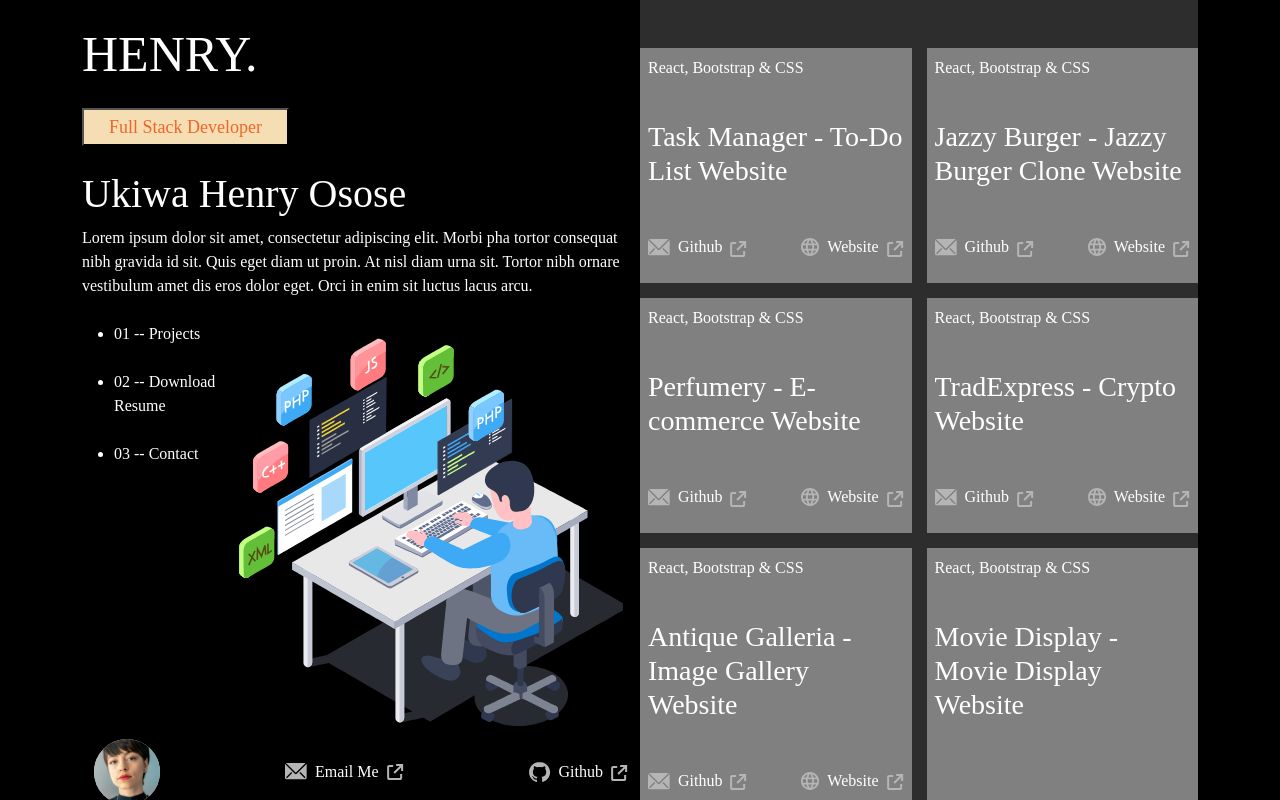
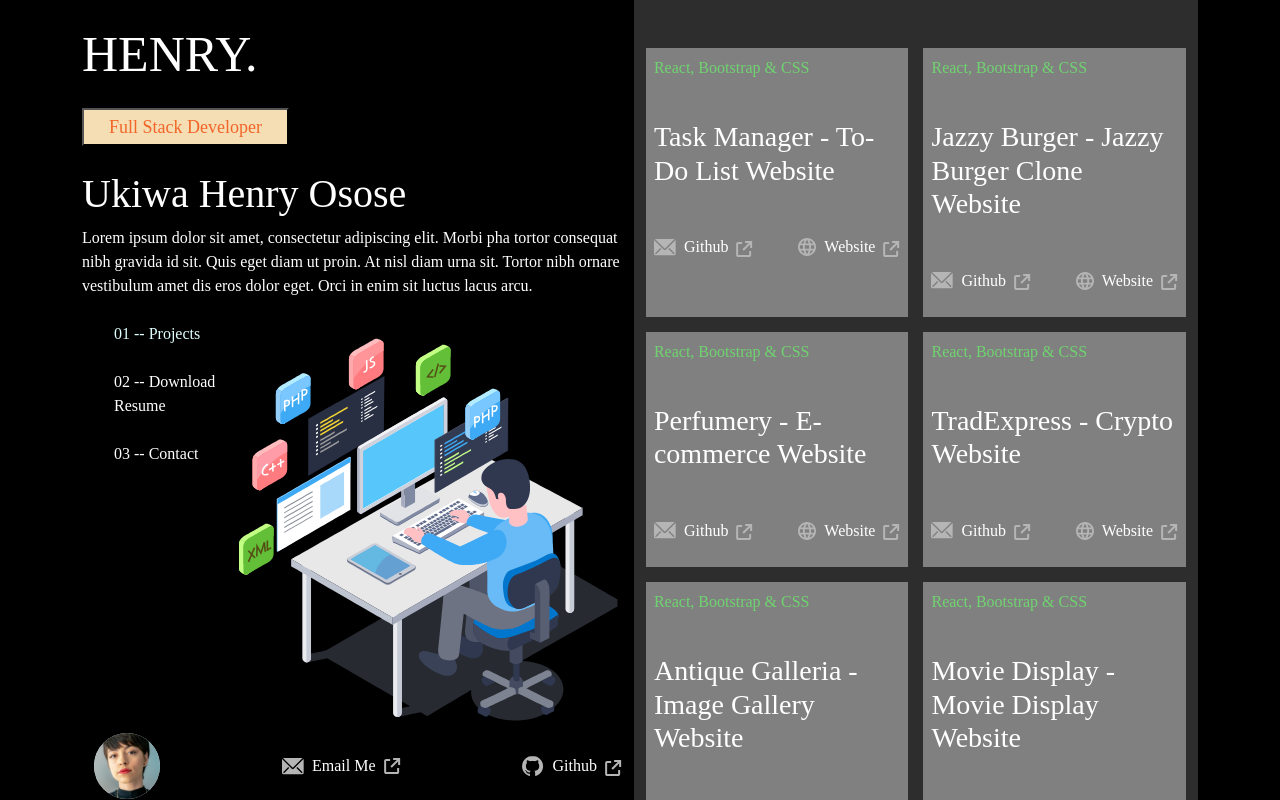
Before and after one commit to henryuks129/portfolio, a React (Create React App) app: page /Projects in a window 1280 px wide. Built offline with nearby package versions, Linux system fonts and the light colour scheme; a web font is replaced by a local one.

Commit message:
readme.md commit

```diff
--- a/src/pages/Projects.js
+++ b/src/pages/Projects.js
@@ -23,9 +23,9 @@ const Projects = () => {
           <div className='d-flex mt-4'>
             <div className=''>
               <ul className=''>
-                <li className='pb-4 list-unstyled-none'>01 -- Projects</li>
-                <li className='pb-4 list-unstyled-none'>02 -- Download Resume</li>
-                <li className=' list-unstyled-none'>03 -- Contact</li>
+                <li className='pb-4 list-unstyled active'>01 -- Projects</li>
+                <li className='pb-4 list-unstyled'>02 -- Download Resume</li>
+                <li className=' list-unstyled'>03 -- Contact</li>
               </ul>
             </div>
             <div className='w-100'>
@@ -36,11 +36,11 @@ const Projects = () => {
             <Footer/>
           </div>
         </div>
-        <div className='w-100 project-inner-body'>
+        <div className='w-100 project-inner-body container'>
           <section id="projects" className="project-display-section mt-5 w-100">
             <div className="taskduty w-100 p-2">
               <div>
-                <p>React, Bootstrap & CSS</p>
+                <p className='project-text-body'>React, Bootstrap & CSS</p>
               </div>
               <h3 className='pt-4 pb-4'>Task Manager - To-Do List Website</h3>
               <div className='d-flex gap-2 justify-content-between '>
@@ -58,7 +58,7 @@ const Projects = () => {
             </div>
             <div className='jazzy-burger w-100 p-2'>
             <div>
-                <p>React, Bootstrap & CSS</p>
+                <p className='project-text-body'>React, Bootstrap & CSS</p>
               </div>
               <h3 className='pt-4 pb-4'>Jazzy Burger - Jazzy Burger Clone Website</h3>
               <div className='d-flex gap-2 justify-content-between '>
@@ -76,7 +76,7 @@ const Projects = () => {
             </div>
             <div className='perfumery w-100 p-2'>
             <div>
-                <p>React, Bootstrap & CSS</p>
+                <p className='project-text-body'>React, Bootstrap & CSS</p>
               </div>
               <h3 className='pt-4 pb-4'>Perfumery - E-commerce Website</h3>
               <div className='d-flex gap-2 justify-content-between '>
@@ -94,14 +94,14 @@ const Projects = () => {
             </div>
             <div className='tradexpress w-100 p-2'>
             <div>
-                <p>React, Bootstrap & CSS</p>
+                <p className='project-text-body'>React, Bootstrap & CSS</p>
               </div>
               <h3 className='pt-4 pb-4'>TradExpress - Crypto Website</h3>
               <div className='d-flex gap-2 justify-content-between '>
                 <div className='d-flex gap-2 align-items-center'>
                   <img src={githubicon} alt=""/>
                   <p className="pt-3">Github</p>
-                  <a href="https://github.com/henryuks129/tradexpress" target='_blank' rel='noreferrer noopener'><img src={sentroute} alt=""/></a>
+                  <a href="https://github.com/henryuks129/trad-express" target='_blank' rel='noreferrer noopener'><img src={sentroute} alt=""/></a>
                 </div>
                 <div className='d-flex gap-2 align-items-center'>
                   <img src={websiteicon} alt=''/>
@@ -112,7 +112,7 @@ const Projects = () => {
             </div>
             <div className='image-gallery w-100 p-2'>
             <div>
-                <p>React, Bootstrap & CSS</p>
+                <p className='project-text-body'>React, Bootstrap & CSS</p>
               </div>
               <h3 className='pt-4 pb-4'>Antique Galleria - Image Gallery Website</h3>
               <div className='d-flex gap-2 justify-content-between '>
@@ -130,7 +130,7 @@ const Projects = () => {
             </div>
             <div className='movie-display-gallery w-100 p-2'>
             <div className=''>
-                <p>React, Bootstrap & CSS</p>
+                <p className='project-text-body'>React, Bootstrap & CSS</p>
               </div>
               <h3 className='pt-4 pb-4'>Movie Display - Movie Display Website</h3>
               <div className='d-flex gap-2 justify-content-between my-5'>
--- a/src/styles/Projects.css
+++ b/src/styles/Projects.css
@@ -52,6 +52,14 @@ height: 38px;
     color: white;
 }
 
+li.active{
+    color: lightcyan;
+}
+
+.project-text-body{
+    color: rgb(111, 211, 111);
+}
+
 .movie-display-gallery, .image-gallery, .tradexpress, .perfumery, .jazzy-burger, .taskduty {
     width: 350px;
     /* height: 300px; */
```
Also changed, not shown: vercel.json (added).
